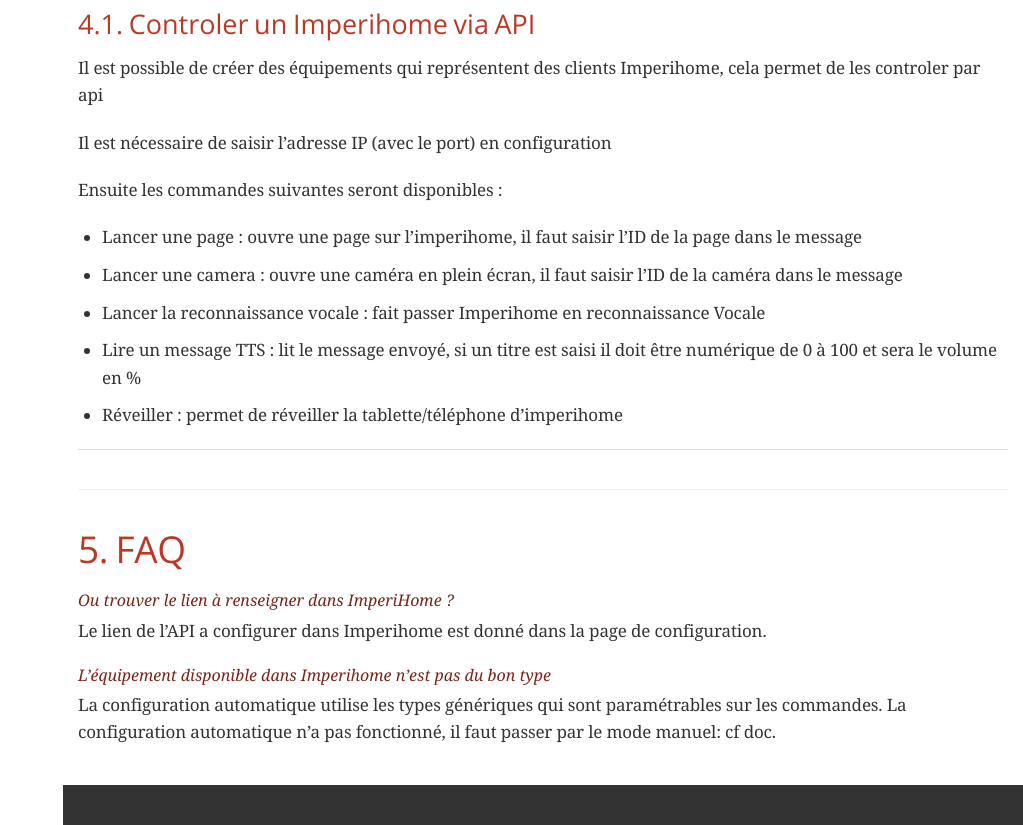
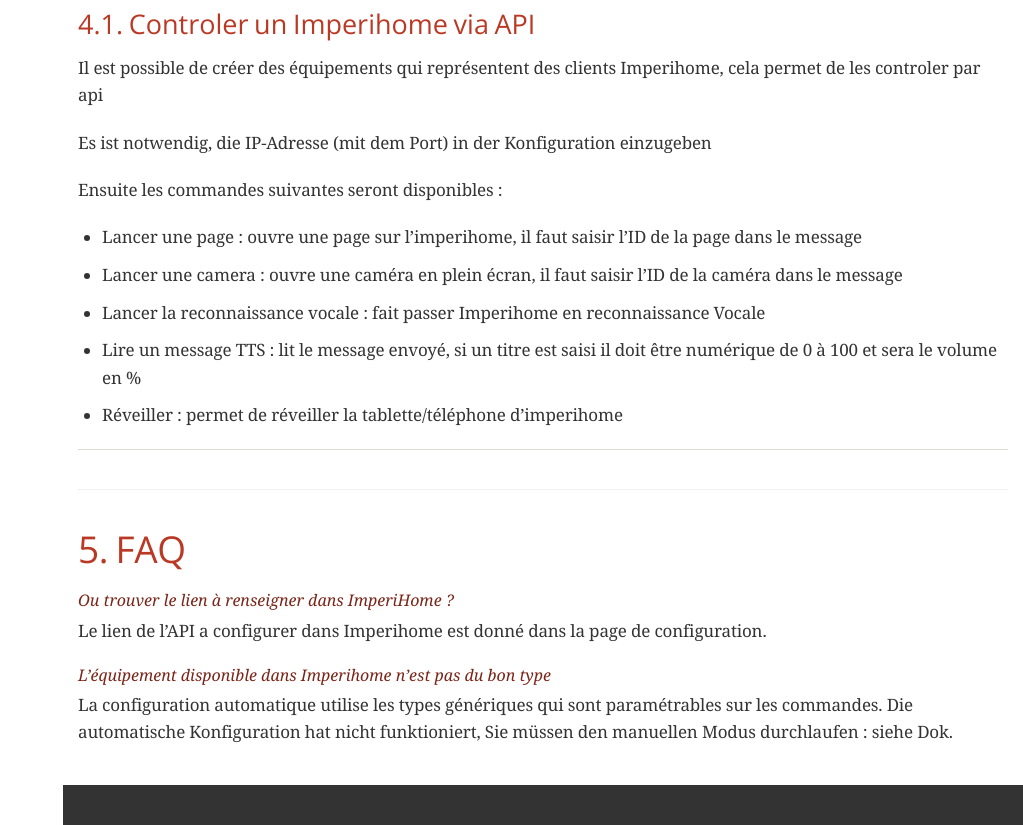
Before and after one commit to lunarok/jeedom_imperihome, a plain HTML site: page doc/de_DE/index.html in a window 1280 px wide. Shown: the part 9260-10085 px from the top of the page, without its empty margins (257-1280 px from the left). Drawn offline with nearby package versions, Linux system fonts and the light colour scheme; a web font is replaced by a local one.

Commit message:
[ROBOT] Action all

```diff
--- a/doc/de_DE/index.html
+++ b/doc/de_DE/index.html
@@ -1086,7 +1086,7 @@ Un onglet "Mode avancé" est alors disponible.</p>
 <p>Il est possible de créer des équipements qui représentent des clients Imperihome, cela permet de les controler par api</p>
 </div>
 <div class="paragraph">
-<p>Il est nécessaire de saisir l&#8217;adresse IP (avec le port) en configuration</p>
+<p>Es ist notwendig, die IP-Adresse (mit dem Port) in der Konfiguration einzugeben</p>
 </div>
 <div class="paragraph">
 <p>Ensuite les commandes suivantes seront disponibles :</p>
@@ -1128,7 +1128,7 @@ Un onglet "Mode avancé" est alors disponible.</p>
 <div class="title">L&#8217;équipement disponible dans Imperihome n&#8217;est pas du bon type</div><div class="content">
 <div class="paragraph">
 <p>La configuration automatique utilise les types génériques qui sont paramétrables sur les commandes.
-La configuration automatique n&#8217;a pas fonctionné, il faut passer par le mode manuel: cf doc.</p>
+Die automatische Konfiguration hat nicht funktioniert, Sie müssen den manuellen Modus durchlaufen : siehe Dok.</p>
 </div>
 </div>
 </div>
```
Also changed, not shown: 2 other files.
